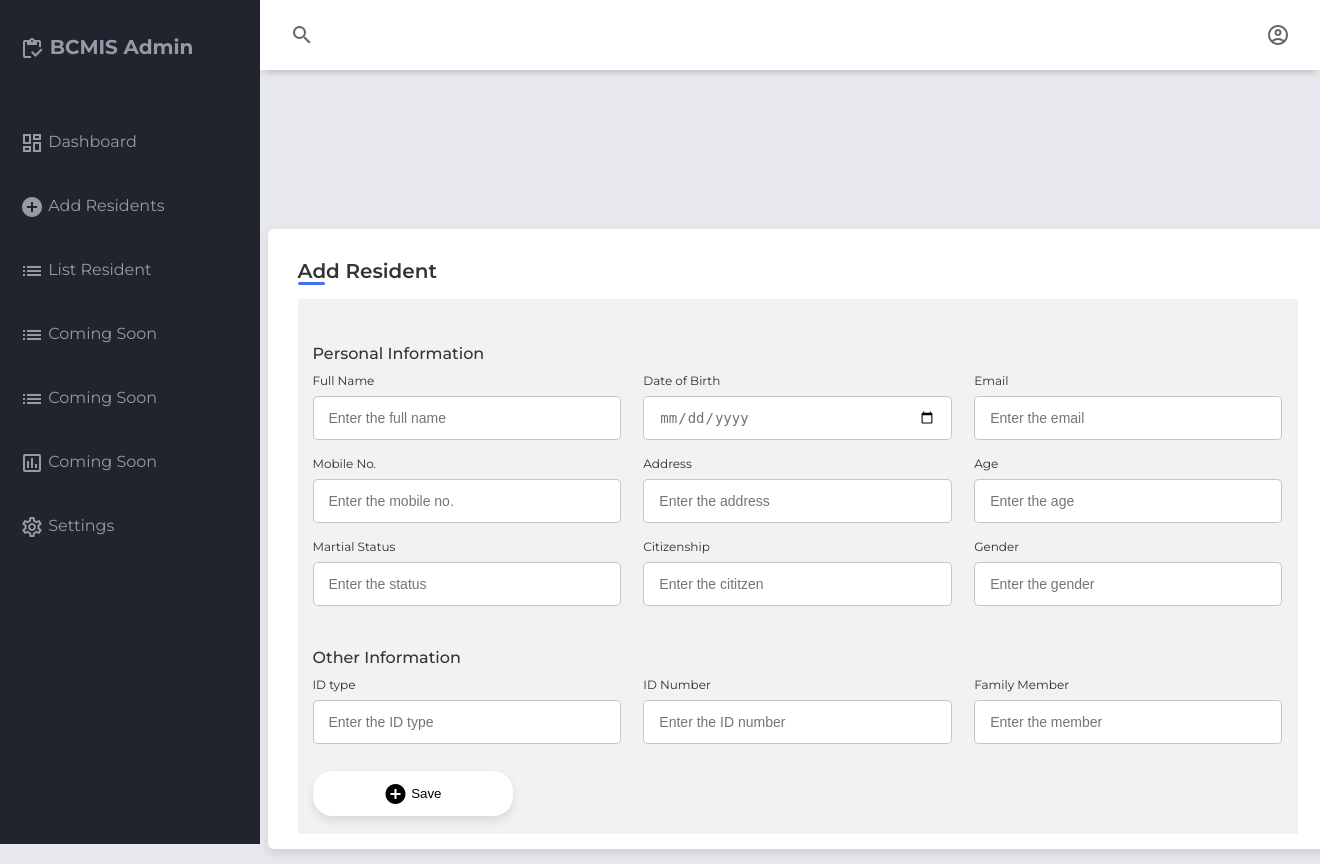
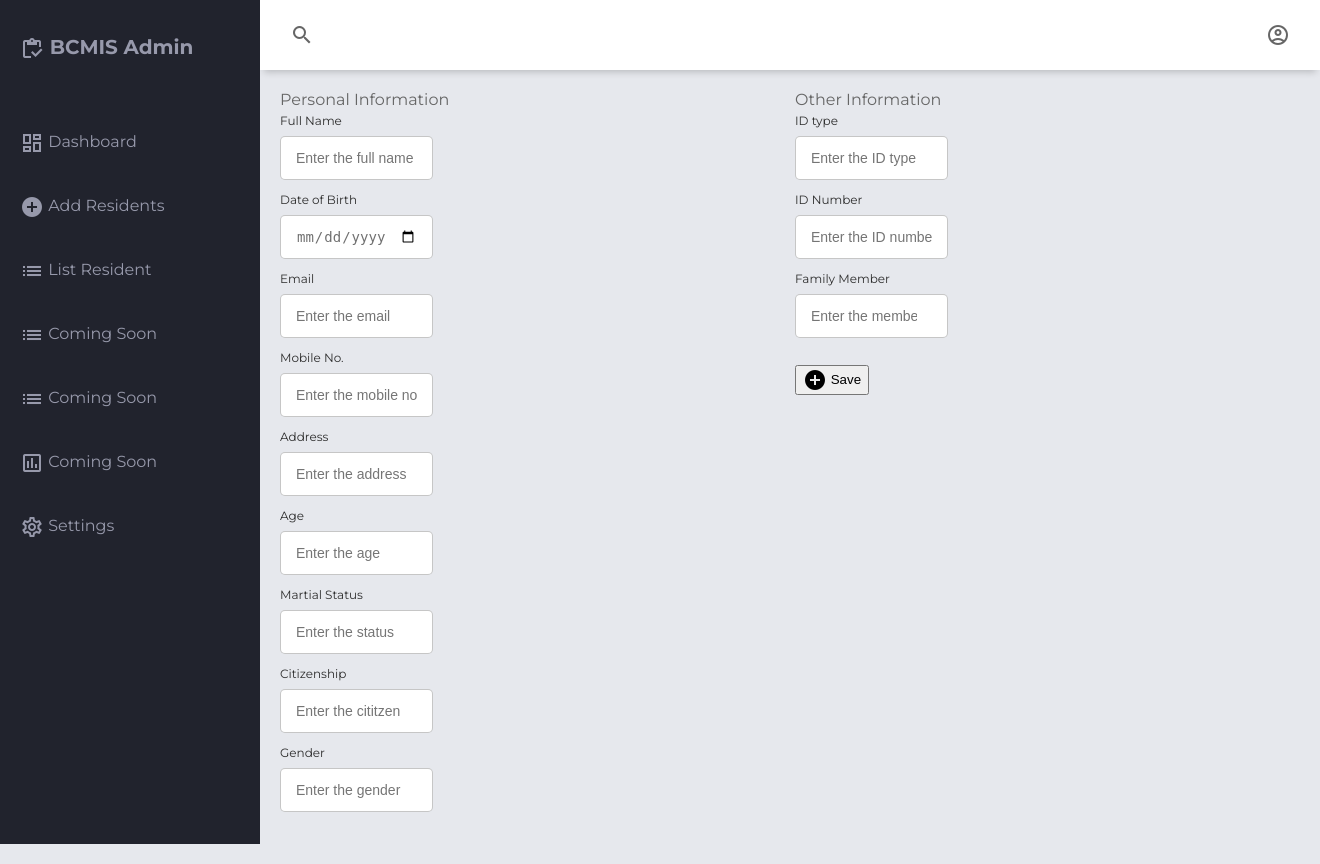
Before and after one commit to chrstncleofas/BCMIS, a Django app: page /add/ in a window 1320 px wide. Run offline with Django 4.2, Linux system fonts and the light colour scheme.

Commit message:
NO_TICKET - Fix ui

```diff
--- a/static/css/add.css
+++ b/static/css/add.css
@@ -144,3 +144,9 @@ form .fields .input-fields{
         min-height: 505px !important;
     }
 }
+
+#mainForm {
+    display: grid !important;
+    grid-template-columns: repeat(2, 1fr) !important;
+    grid-gap: 10px;
+}
--- a/templates/authentication/add.html
+++ b/templates/authentication/add.html
@@ -86,13 +86,10 @@
                 </li>
             </ul>
         </aside>
-    </div>
-    <section class="bodies" style="margin-top: 20px;">
-        <div class="containers">
-            <header>Add Resident</header>
+        <main class="main-container">
             <form action="{% url 'add' %}" method="POST">
                 {% csrf_token %}
-                <div class="form first">
+                <div id="mainForm" class="form first" style="display: grid; grid-template-columns: repeat(2, 1fr);">
                     <div class="details personal">
                         <span class="title">Personal Information</span>
                         <div class="fields">
@@ -165,7 +162,7 @@
                     </div>
                 </div>
             </form>
-        </div>
-    </section>
+        </main>
+    </div>
 </body>
 </html>
```
Also changed, not shown: db.sqlite3.
